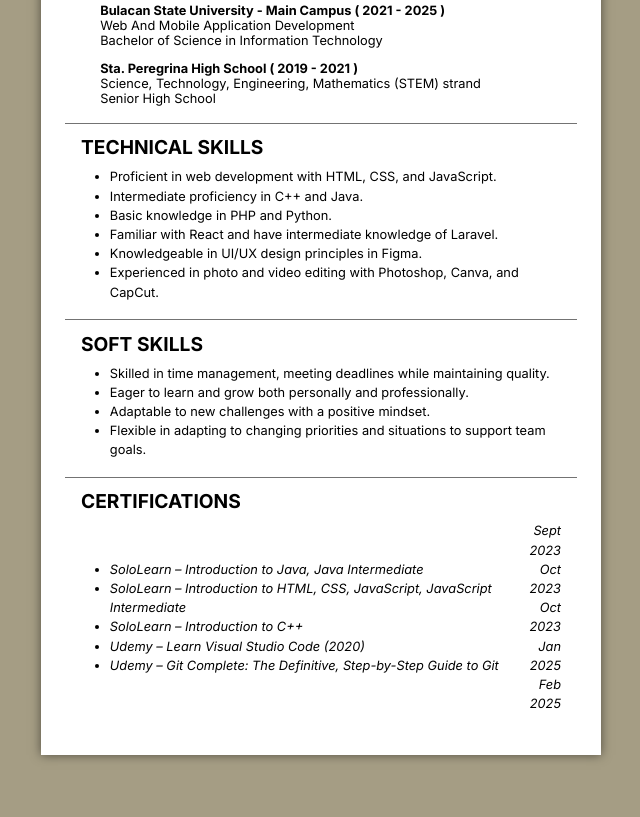
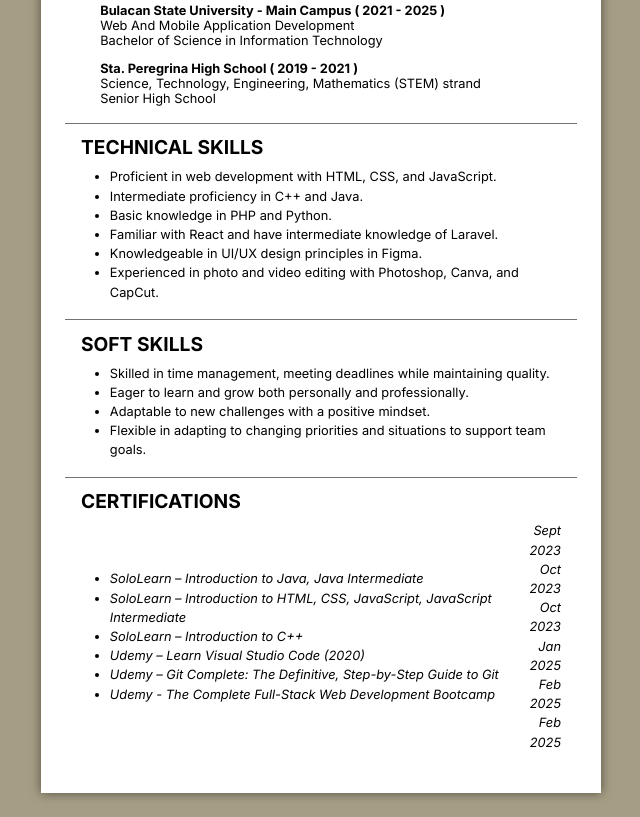
Before and after one commit to clmnshn28/online-resume, a plain HTML site: page index.html in a window 1280 px wide. Shown: the part 398-1215 px from the top of the page, without its empty margins (319-959 px from the left). Before the commit the page ends 1177 px from the top, so only its background shows below. Drawn offline with Linux system fonts and the light colour scheme.

Commit message:
feat: Add new certificate in Certification section

```diff
--- a/index.html
+++ b/index.html
@@ -84,6 +84,7 @@
                         <li>SoloLearn – Introduction to C++</li>
                         <li>Udemy – Learn Visual Studio Code (2020)</li>
                         <li>Udemy – Git Complete: The Definitive, Step-by-Step Guide to Git</li>
+                        <li>Udemy - The Complete Full-Stack Web Development Bootcamp</li>
                     </ul>
                     <div class="certification__year-info">
                         <p>Sept 2023</p>
@@ -91,6 +92,7 @@
                         <p>Oct 2023</p>
                         <p>Jan 2025</p>
                         <p>Feb 2025</p>
+                        <p>Feb 2025</p>
                     </div>
                 </div>
             </section>
```
